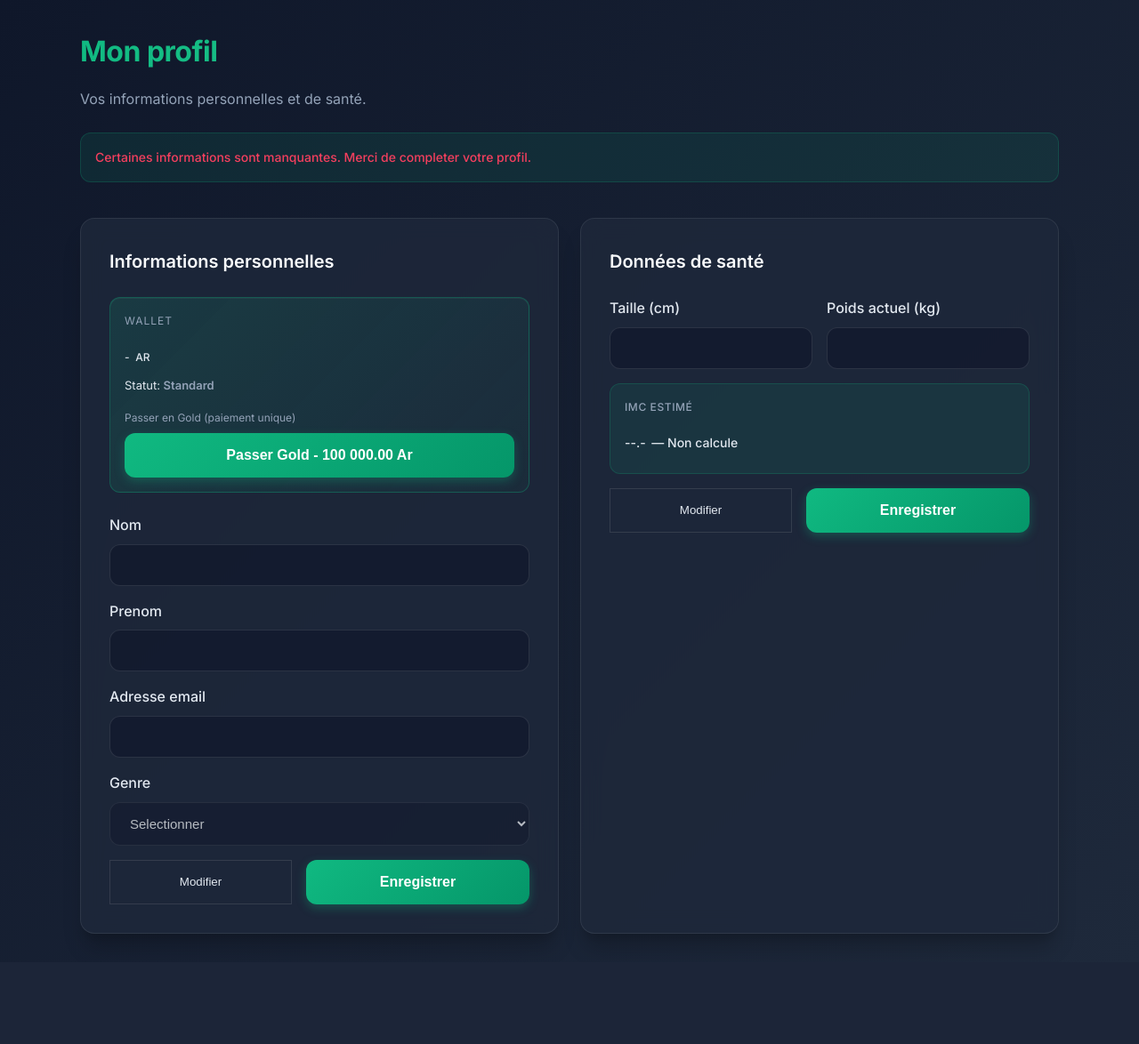
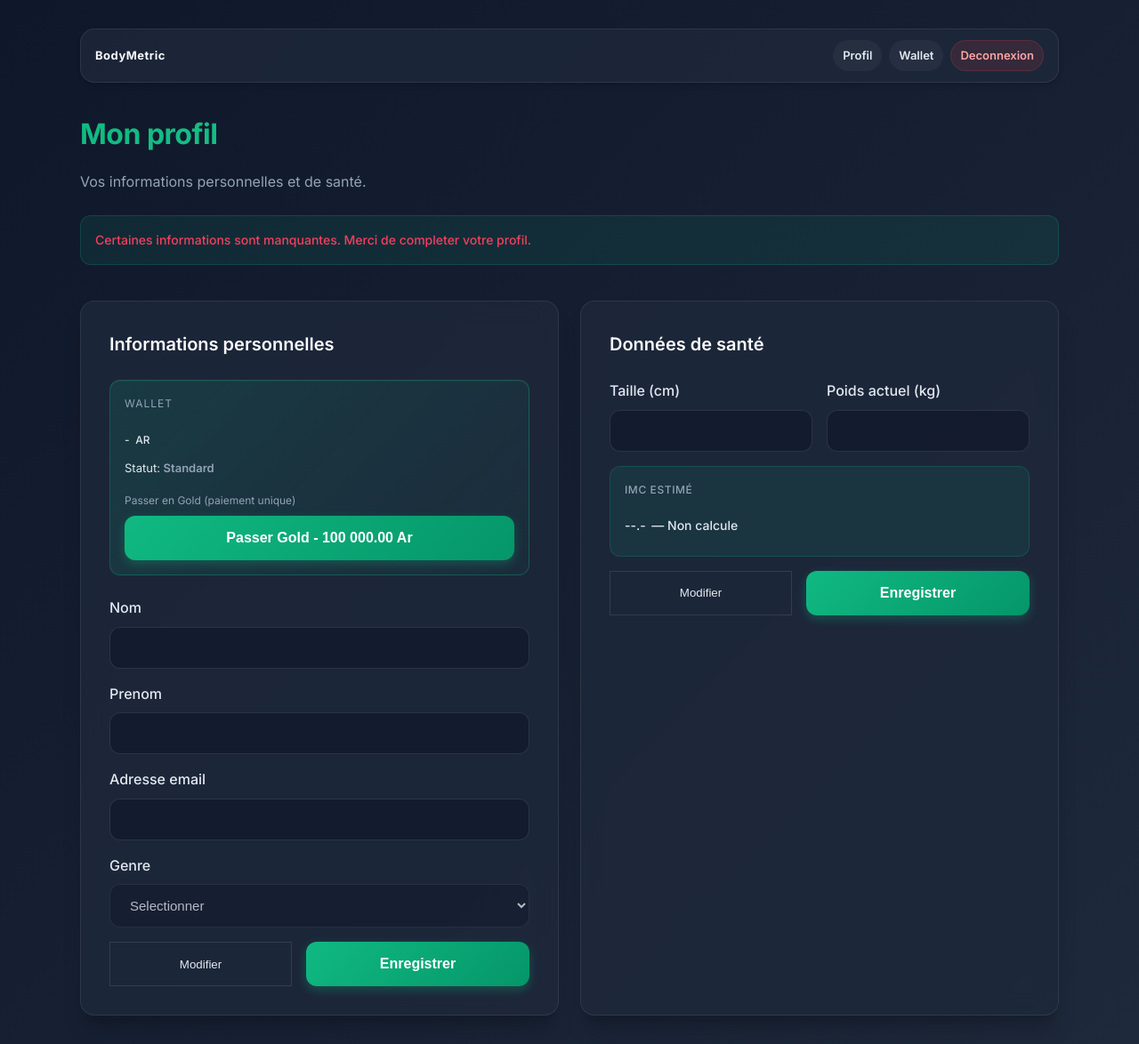
Before and after one commit to 5teeve/BodyMetric, a CodeIgniter 4 app: the page made by app/Views/profil/profil.php in a window 1280 px wide. Shown: the whole page at 89% size. Before the commit the page ends 1062 px from the top, so only its background shows below. Run offline with PHP 8.4 and a stand-in for CodeIgniter, Linux system fonts and the light colour scheme; the template is opened without the code that fills it, so the values that code supplies are empty; some libraries are stand-ins or nearby versions.

Commit message:
add header (navbar)
relier partiellemnt
les pages qui doivent etre relier

```diff
--- a/app/Views/bo/codes.php
+++ b/app/Views/bo/codes.php
@@ -13,6 +13,7 @@ $errors = $errors ?? [];
     <link rel="stylesheet" href="<?= base_url('css/bo_codes.css') ?>">
 </head>
 <body data-wallet-page="true">
+    <?= view('partials/header') ?>
     <main class="wallet-page">
         <section class="wallet-card">
             <div class="card-heading">
--- a/app/Views/bo/codes_form.php
+++ b/app/Views/bo/codes_form.php
@@ -18,6 +18,7 @@ $pageTitle = $isEdit ? 'BO — Modification de code' : 'BO — Génération de c
     <link rel="stylesheet" href="<?= base_url('css/bo_codes.css') ?>">
 </head>
 <body data-wallet-page="true">
+    <?= view('partials/header') ?>
     <main class="wallet-page">
         <section class="hero-panel bo-form-hero">
             <div class="hero-copy">
--- a/app/Views/inscription/register_step2.php
+++ b/app/Views/inscription/register_step2.php
@@ -7,6 +7,7 @@
     <script src="<?= base_url('js/register_step2.js') ?>"></script>
 </head>
 <body>
+
     <div class="container">
         <div class="stepper">
             <div class="step completed">✓</div>
--- /dev/null
+++ b/app/Views/partials/header.php
@@ -0,0 +1,8 @@
+<nav class="app-nav">
+    <a class="brand" href="<?= base_url('/') ?>">BodyMetric</a>
+    <div class="nav-links">
+        <a href="<?= base_url('profil') ?>">Profil</a>
+        <a href="<?= base_url('portefeuille') ?>">Wallet</a>
+        <a class="logout" href="<?= base_url('inscription/step1') ?>">Deconnexion</a>
+    </div>
+</nav>
--- a/app/Views/profil/profil.php
+++ b/app/Views/profil/profil.php
@@ -30,6 +30,7 @@
     </head>
 
     <body>
+        <?= view('partials/header') ?>
 
 
         <div class="page">
--- a/app/Views/resultats/index.php
+++ b/app/Views/resultats/index.php
@@ -9,6 +9,7 @@
 </head>
 
 <body>
+    <?= view('partials/header') ?>
     <main class="results-page">
         <header class="results-header">
             <p class="eyebrow">Resultats</p>
--- a/app/Views/wallet/wallet.php
+++ b/app/Views/wallet/wallet.php
@@ -12,6 +12,7 @@
     </script>
 </head>
 <body data-wallet-page="true">
+    <?= view('partials/header') ?>
     <main class="wallet-page">
         <section class="hero-panel">
             <div class="hero-copy">
--- a/public/css/register_step1.css
+++ b/public/css/register_step1.css
@@ -50,6 +50,7 @@ body {
     color: var(--text);
     min-height: 100vh;
     display: flex;
+    flex-direction: column;
     justify-content: center;
     align-items: center;
     padding: var(--spacing-lg);
@@ -237,6 +238,63 @@ body {
     box-shadow: 0 6px 20px rgba(16, 185, 129, 0.4);
 }
 
+.app-nav {
+    width: 100%;
+    max-width: 1100px;
+    margin: 0 auto var(--spacing-xl);
+    display: flex;
+    align-items: center;
+    justify-content: space-between;
+    gap: var(--spacing-md);
+    padding: 12px 16px;
+    background: var(--card);
+    border: 1px solid var(--card-border);
+    border-radius: var(--radius-lg);
+    box-shadow: var(--shadow-soft);
+}
+
+.app-nav .nav-links {
+    display: flex;
+    flex-wrap: wrap;
+    gap: var(--spacing-sm);
+}
+
+.app-nav a {
+    color: var(--text-secondary);
+    text-decoration: none;
+    font-size: 13px;
+    font-weight: 600;
+    padding: 6px 10px;
+    border-radius: 999px;
+    background: rgba(255, 255, 255, 0.04);
+    border: 1px solid transparent;
+}
+
+.app-nav a:hover {
+    color: var(--text);
+    border-color: rgba(255, 255, 255, 0.12);
+}
+
+.app-nav a.logout {
+    color: #fca5a5;
+    background: rgba(239, 68, 68, 0.12);
+    border-color: rgba(239, 68, 68, 0.2);
+}
+
+.app-nav a.logout:hover {
+    color: #fecaca;
+    border-color: rgba(239, 68, 68, 0.35);
+}
+
+.app-nav .brand {
+    font-weight: 700;
+    letter-spacing: 0.5px;
+    color: var(--text);
+    background: transparent;
+    border: none;
+    padding: 0;
+}
+
 .btn:hover::before {
     left: 100%;
 }
```
Also changed, not shown: public/css/wallet.css (+56 -0 lines).
